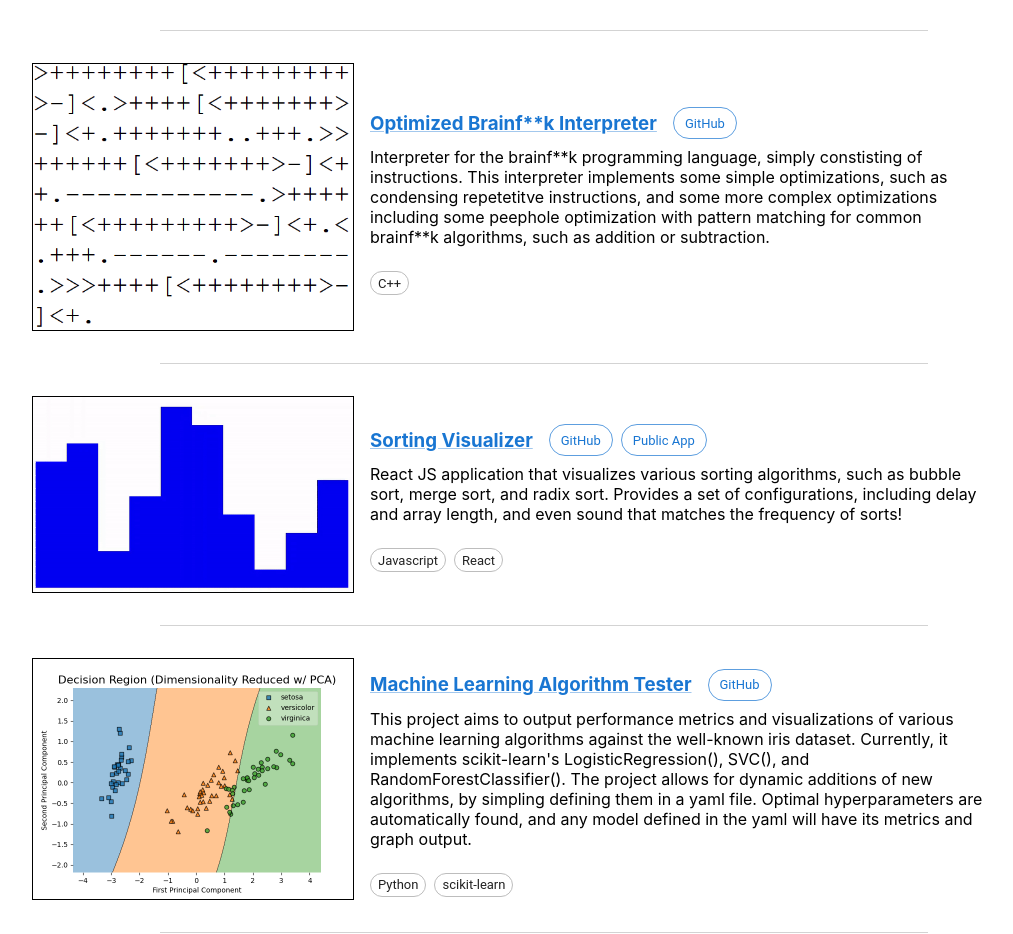
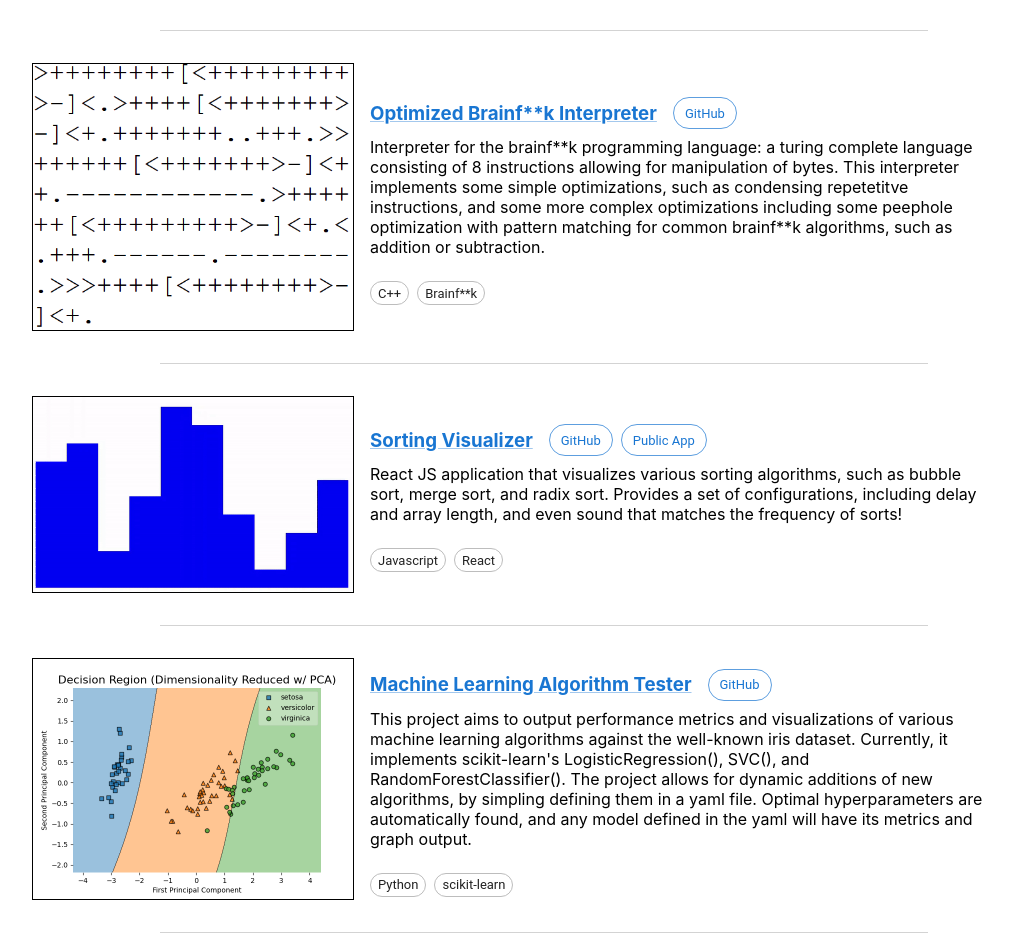
Before and after one commit to cameronmcginley/cameronmcginley.github.io, a React (Create React App) app: page / in a window 1280 px wide. Shown: the part 1382-2316 px from the top of the page, without its empty margins (96-1109 px from the left). Built offline with nearby package versions, Linux system fonts and the light colour scheme.

Commit message:
Modify brainfk project info

```diff
--- a/package.json
+++ b/package.json
@@ -1,6 +1,5 @@
 {
-  "name": "my-app",
-  "homepage": "https://cameronmcginley.github.com/",
+  "name": "course-dashboard-app",
   "version": "0.1.0",
   "private": true,
   "dependencies": {
--- a/src/Components/Projects.js
+++ b/src/Components/Projects.js
@@ -44,12 +44,16 @@ const Projects = () => {
           gh_link:
             "https://github.com/cameronmcginley/optimized-brainfk-interpreter",
           description:
-            "Interpreter for the brainf**k programming language, simply constisting of instructions. This interpreter implements some simple optimizations, such as condensing repetetitve instructions, and some more complex optimizations including some peephole optimization with pattern matching for common brainf**k algorithms, such as addition or subtraction.",
+            "Interpreter for the brainf**k programming language: a turing complete language consisting of 8 instructions allowing for manipulation of bytes. This interpreter implements some simple optimizations, such as condensing repetetitve instructions, and some more complex optimizations including some peephole optimization with pattern matching for common brainf**k algorithms, such as addition or subtraction.",
           image: "project-brainfk-image.png",
           tools: [
             {
               text: "C++",
               link: "https://m.cplusplus.com/",
+            },
+            {
+              text: "Brainf**k",
+              link: "https://esolangs.org/wiki/Brainfuck",
             },
           ],
         }}
```
